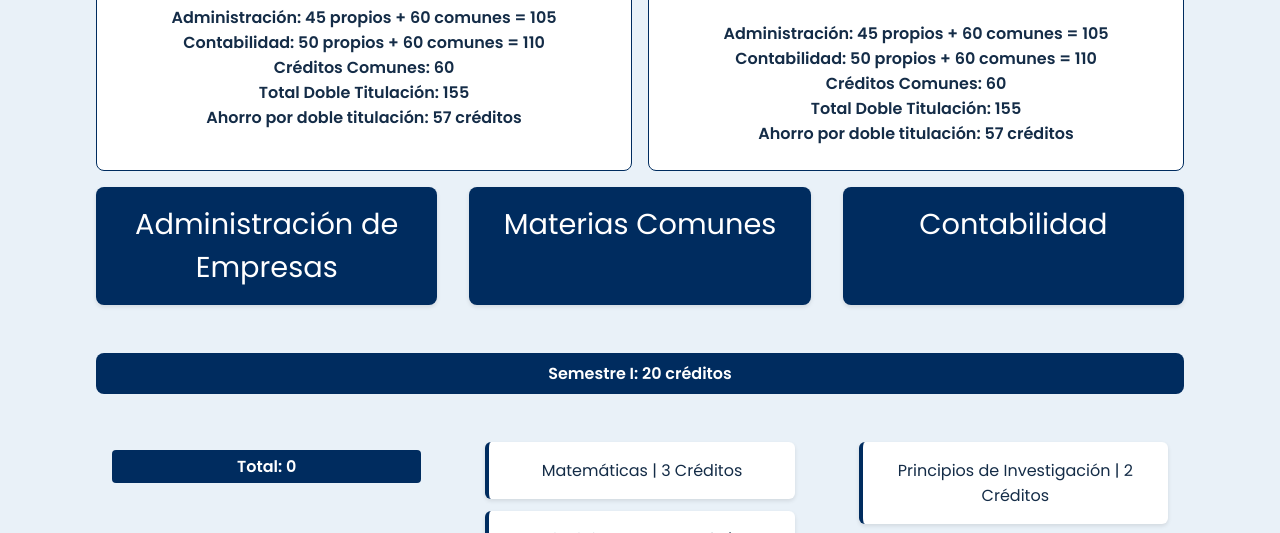
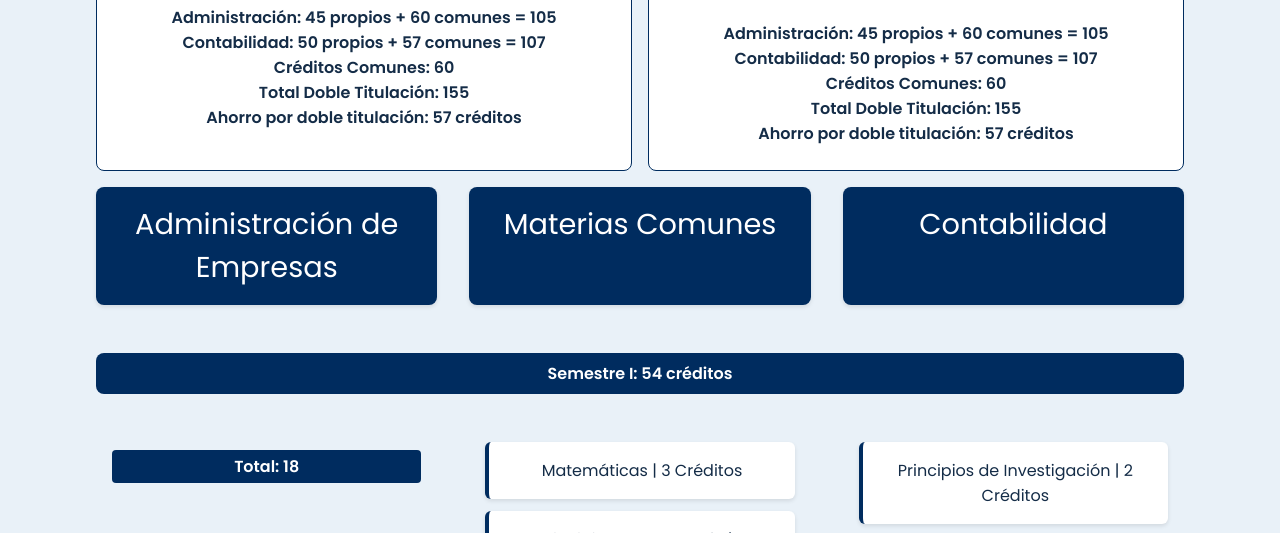
Before and after one commit to Rayo-Dev10/IES, a plain HTML site: page index.html in a window 1280 px wide. Shown: the part 259-792 px from the top of the page. Drawn offline with Linux system fonts and the light colour scheme.

Commit message:
Fix totals calculations

```diff
--- a/index.html
+++ b/index.html
@@ -30,7 +30,7 @@
         <summary>Situación Global</summary>
         <div class="totals-content static-content">
           <p>Administración: 45 propios + 60 comunes = 105</p>
-          <p>Contabilidad: 50 propios + 60 comunes = 110</p>
+          <p>Contabilidad: 50 propios + 57 comunes = 107</p>
           <p>Créditos Comunes: 60</p>
           <p>Total Doble Titulación: 155</p>
           <p>Ahorro por doble titulación: 57 créditos</p>
--- a/script.js
+++ b/script.js
@@ -14,6 +14,8 @@ function toRoman(num) {
 const semesterTotalsEls = {}; // {semester: {header, admin, contabilidad, comunes}}
 let adminRawTotal = 0;
 let contRawTotal = 0;
+let adminByName = {};
+let contByName = {};
 
 function createSemesterHeader(num) {
   const header = document.createElement('div');
@@ -86,8 +88,8 @@ async function cargarMaterias() {
     const adminFiltered = {};
     const contFiltered = {};
 
-    const adminByName = {};
-    const contByName = {};
+    adminByName = {};
+    contByName = {};
     adminRawTotal = 0;
     contRawTotal = 0;
 
@@ -181,15 +183,40 @@ async function cargarMaterias() {
 
 function updateTotals() {
   const totals = {};
-  const global = {admin:0, contabilidad:0, comunes:0};
+  Object.keys(semesterTotalsEls).forEach(sem => {
+    totals[sem] = {admin: 0, contabilidad: 0, comunes: 0};
+  });
+
+  let adminPropios = 0;
+  let adminComunes = 0;
+  let contPropios = 0;
+  let contComunes = 0;
+  let comunesUnion = 0;
+
   document.querySelectorAll('.subject-card').forEach(card => {
+    const name = card.dataset.nombre;
+    const sem = card.dataset.semester;
     if (card.dataset.homologada === 'true') return;
-    const sem = card.dataset.semester;
-    if (!totals[sem]) totals[sem] = {admin:0, contabilidad:0, comunes:0};
-    const prog = card.dataset.program;
-    const cred = Number(card.dataset.creditos);
-    totals[sem][prog] += cred;
-    global[prog] += cred;
+
+    if (card.dataset.program === 'admin') {
+      const cred = Number(card.dataset.creditos);
+      adminPropios += cred;
+      totals[sem].admin += cred;
+    } else if (card.dataset.program === 'contabilidad') {
+      const cred = Number(card.dataset.creditos);
+      contPropios += cred;
+      totals[sem].contabilidad += cred;
+    } else if (card.dataset.program === 'comunes') {
+      const adminCred = adminByName[name] ? Number(adminByName[name].credits) : 0;
+      const contCred = contByName[name] ? Number(contByName[name].credits) : 0;
+      const unionCred = Number(card.dataset.creditos);
+      adminComunes += adminCred;
+      contComunes += contCred;
+      comunesUnion += unionCred;
+      totals[sem].admin += adminCred;
+      totals[sem].contabilidad += contCred;
+      totals[sem].comunes += unionCred;
+    }
   });
 
   for (const sem in totals) {
@@ -203,22 +230,23 @@ function updateTotals() {
     }
   }
 
-  const adminTotal = global.admin + global.comunes;
-  const contTotal = global.contabilidad + global.comunes;
-  const globalTotal = global.admin + global.contabilidad + global.comunes;
+  const adminTotal = adminPropios + adminComunes;
+  const contTotal = contPropios + contComunes;
+  const globalTotal = adminPropios + contPropios + comunesUnion;
   const ahorro = adminRawTotal + contRawTotal - globalTotal;
+
   document.getElementById('admin-total-raw').textContent = adminRawTotal;
   document.getElementById('cont-total-raw').textContent = contRawTotal;
 
-  document.getElementById('admin-propios').textContent = global.admin;
-  document.getElementById('admin-comunes').textContent = global.comunes;
+  document.getElementById('admin-propios').textContent = adminPropios;
+  document.getElementById('admin-comunes').textContent = adminComunes;
   document.getElementById('admin-total').textContent = adminTotal;
 
-  document.getElementById('cont-propios').textContent = global.contabilidad;
-  document.getElementById('cont-comunes').textContent = global.comunes;
+  document.getElementById('cont-propios').textContent = contPropios;
+  document.getElementById('cont-comunes').textContent = contComunes;
   document.getElementById('cont-total').textContent = contTotal;
 
-  document.getElementById('total-comunes').textContent = global.comunes;
+  document.getElementById('total-comunes').textContent = comunesUnion;
   document.getElementById('total-global').textContent = globalTotal;
   document.getElementById('total-ahorro').textContent = ahorro;
 }
```
